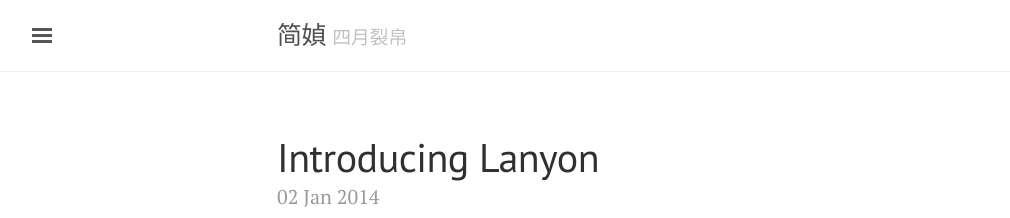
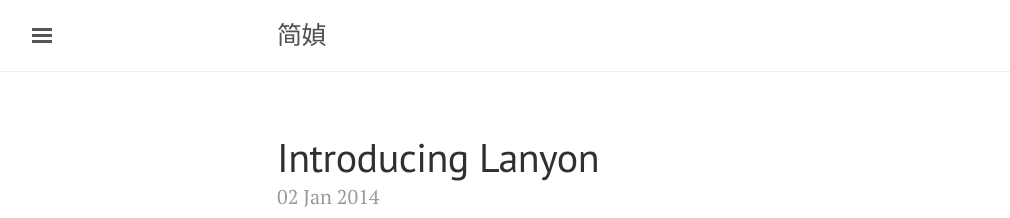
Before and after one commit to YClub/jianzheng, a Jekyll site: the page built from index.html, in a window 1280 px wide and 900 px high. Shown: the top 218 px of the window, without its empty margins (3-1013 px from the left). Built offline with Jekyll 4.4.1, drawn with Linux system fonts in a browser that asks for light colours; the list of posts is cut into pages by our own code.

Commit message:
change sidebar

```diff
--- a/_config.yml
+++ b/_config.yml
@@ -7,8 +7,8 @@
 
 # Setup
 title:               简媜
-tagline:             '四月裂帛'
-description:         '发发文章写写字'
+tagline:             ''
+description:         '三月的天书都印错，竟无人知晓'
 url:                 http://jianzheng.yidie.org
 baseurl:             'http://jianzheng.yidie.org'
 paginate:            5
@@ -20,4 +20,4 @@
   email:
 
 # Custom vars
-version:             1.0.0
+version:             0
--- a/_includes/sidebar.html
+++ b/_includes/sidebar.html
@@ -25,14 +25,14 @@
       {% endif %}
     {% endfor %}
 
-    <a class="sidebar-nav-item" href="{{ site.github.repo }}/archive/v{{ site.version }}.zip">Download</a>
-    <a class="sidebar-nav-item" href="{{ site.github.repo }}">GitHub project</a>
-    <span class="sidebar-nav-item">Currently v{{ site.version }}</span>
+    <!-- <a class="sidebar-nav-item" href="{{ site.github.repo }}/archive/v{{ site.version }}.zip">Download</a> -->
+    <!-- <a class="sidebar-nav-item" href="{{ site.github.repo }}">GitHub project</a> -->
+    <span class="sidebar-nav-item">文章 {{ site.version }} 篇</span>
   </nav>
 
   <div class="sidebar-item">
     <p>
-      &copy; {{ site.time | date: '%Y' }}. All rights reserved.
+      &copy; {{ site.time | date: '%Y' }}.
     </p>
   </div>
 </div>
```
